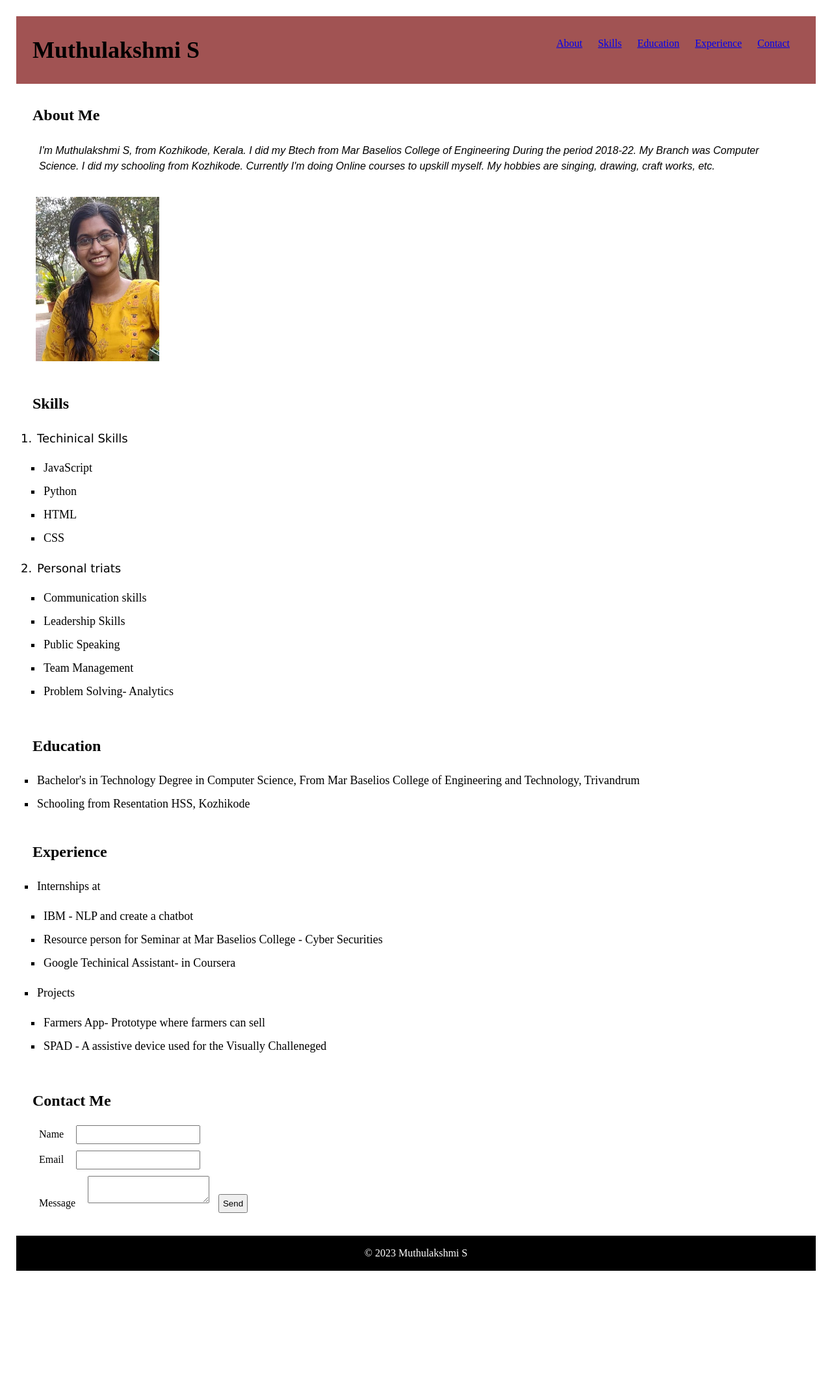
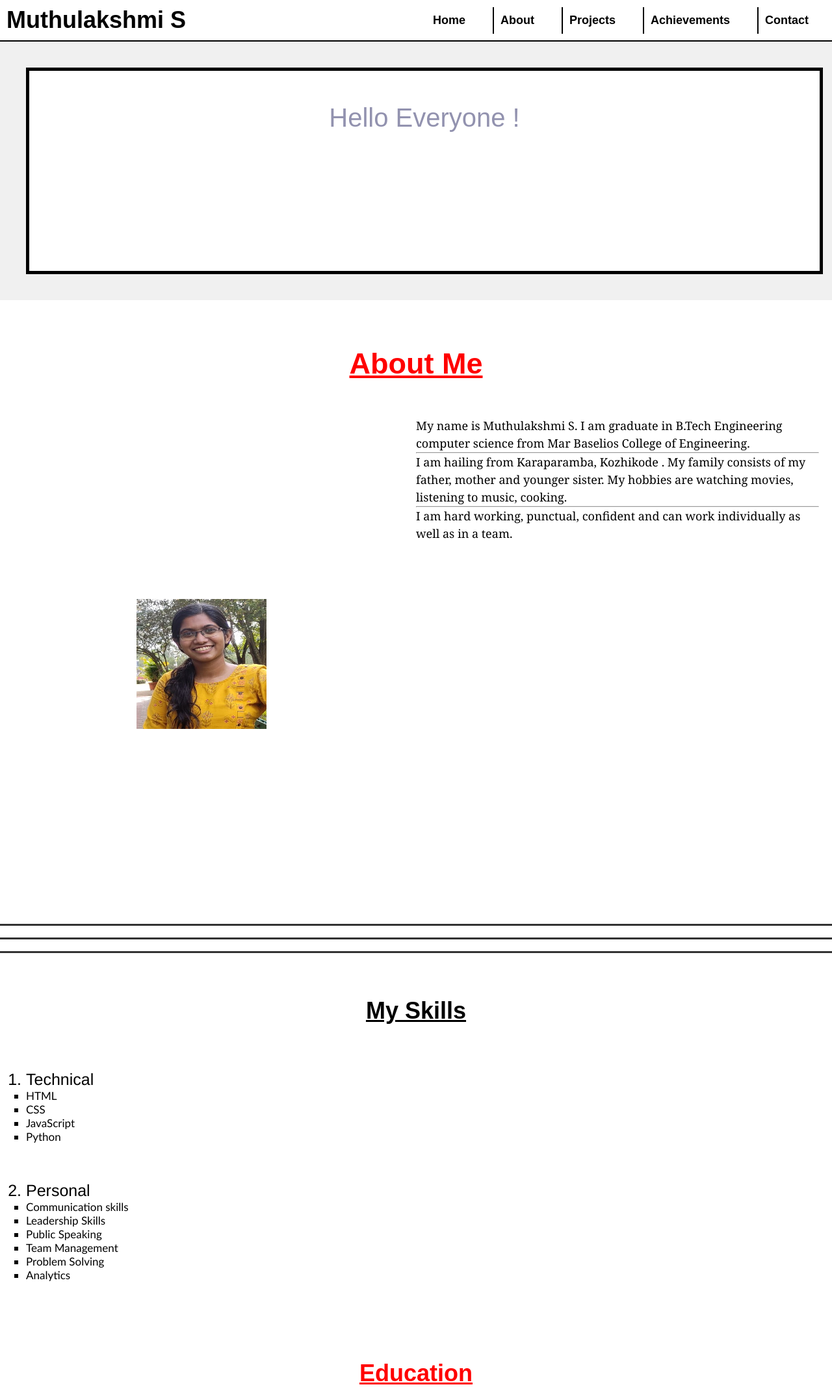
Before and after one commit to meera517/Assignment-ICT-Academy-Profile, a plain HTML site: page index.html in a window 1280 px wide. Shown: the top 2138 px of the page at 65% size. Before the commit the page ends 1981 px from the top, so only its background shows below. Drawn offline with Linux system fonts and the light colour scheme.

Commit message:
first commit

```diff
--- a/index.html
+++ b/index.html
@@ -1,93 +1,130 @@
 <!DOCTYPE html>
-<html>
+<html lang="en">
 <head>
     <meta charset="UTF-8">
-  <title>My Profile</title>
-  <link rel="stylesheet" type="text/css" href="style.css">
+    <title>About Me</title>
+    <link rel="stylesheet" href="style.css">
+    <style>
+        h   {color: rgb(146, 146, 175);font-size: 40px;}
+        </style>
 </head>
 <body>
     <header>
         <h1>Muthulakshmi S</h1>
         <nav>
+            <a href="#home">Home</a>
             <a href="#about">About</a>
-    <a href="#skills">Skills</a>
-    <a href="#education">Education</a>
-        <a href="#experience">Experience</a>
+            <a href="#projects">Projects</a>
+            <a href="#achievements">Achievements</a>
             <a href="#contact">Contact</a>
         </nav>
     </header>
-  <main>
+    <div class="hello">
+        <div class="p-box">
+            <h>Hello Everyone !</h>
+        </div>
+    </div>
+    <br></br>
+    <br></br>
     <section id="about">
-      <h2>About Me</h2>
-      <div class="Me">
-      <p> I'm Muthulakshmi S, from Kozhikode, Kerala. I did my Btech from Mar Baselios College of Engineering During the period 2018-22.
-        My Branch was Computer Science. I did my schooling from Kozhikode. Currently I'm doing Online courses to upskill myself.
-        My hobbies are singing, drawing, craft works, etc.
-      </p></div>
+        <h2><u>About Me</u></h2>
+        <br></br>
+        <div class="container">
+            <div class="left">
+              <img src="Cute Yellow Meera.jpeg" alt="Profile Picture" class="profile-pic">
+            </div>
+            <div class="right">
+              <p>My name is Muthulakshmi S. I am graduate in B.Tech Engineering computer science from Mar Baselios College of Engineering.</p>
+              <hr></hr>
+              <p>I am hailing from Karaparamba, Kozhikode . My family consists of my father, mother and younger sister. My hobbies are watching movies, listening to music, cooking.</p><hr></hr>
+              <p>I am hard working, punctual, confident and can work individually as well as in a team.</p>
+            </div>
 
-        <img src="Cute Yellow Meera.jpeg" alt="Image">
+          </div>
+          <hr style="height: 3px;px;border:none;color:#333;background-color:#333;"><br>
+          <hr style="height: 3px;px;border:none;color:#333;background-color:#333;"><br>
+          <hr style="height: 3px;px;border:none;color:#333;background-color:#333;"><br>
+    </section>
+    <section id="projects">
+        <h3>My Skills</h3>
+        <ol style="text-align: left;
+        padding: 50px 0;
+        list-style: number;
+        font-size: 25px;
+        padding: 20px 40px;
+        width: 200px;
+        font-family: 'Franklin Gothic Medium', 'Arial Narrow', Arial, sans-serif;">
+            <li>Technical</li>
+        <ul>
 
-
-    </section>
-    <section id="skills">
-      <h2>Skills</h2>
-        <ol>
-        <li>Techinical Skills</li>
-        <ul>
+            <li>HTML</li>
+            <li>CSS</li>
             <li>JavaScript</li>
             <li>Python</li>
-            <li> HTML </li>
-            <li> CSS</li>
+        </ul><br><br>
+        <li>Personal</li>
+        <ul>
+            <li>Communication skills</li>
+                <li>Leadership Skills</li>
+                <li>Public Speaking</li>
+                <li>Team Management</li>
+                <li>Problem Solving</li>
+                <li>Analytics </li>
         </ul>
-        <li>Personal triats</li>
-        <ul>
-            <li>Communication skills </li>
-            <li>Leadership Skills</li>
-            <li>Public Speaking </li>
-            <li> Team Management</li>
-            <li>Problem Solving- Analytics</li>
-        </ul>
-
         </ol>
     </section>
-    <section id="education">
-      <h2>Education</h2>
+
+    <section id="achievements">
+        <h4>Education</h4>
+
+            <ol style="text-align: left;
+            list-style: number;
+            font-size: 25px;
+            padding: 20px 40px;
+            width: 200px;
+            font-family: 'Franklin Gothic Medium', 'Arial Narrow', Arial, sans-serif;">
+                <li>College</li>
                 <ul>
-        <li>Bachelor's in Technology Degree in Computer Science, From Mar Baselios College of Engineering and Technology, Trivandrum</li>
-        <li>Schooling from Resentation HSS, Kozhikode</li>
+                    <li> July 2022</li>
+                    <li>Btech in Computer Science, Mar Baselios College of Engineering</li>
                 </ul>
+                <li> School</li>
+                <ul>
+                    <li> May 2018</li>
+                    <li> Presentation HSS, Kozhikode</li>
+                </ul>
+            </ol>
+        </div>
     </section>
-    <section id="experience">
-      <h2>Experience</h2>
-      <ul>
-        <li>Internships at </li>
-        <ol>
-            <li> IBM - NLP and create a chatbot</li>
-            <li> Resource person for Seminar at Mar Baselios College - Cyber Securities</li>
-            <li> Google Techinical Assistant- in Coursera </li>
-        </ol>
-        <li>Projects</li>
-        <ol>
-          <li>Farmers App- Prototype where farmers can sell</li>
-          <li>SPAD - A assistive device used for the Visually Challeneged</li>
-        </ol>
-      </ul>
-    </section>
+
     <section id="contact">
-      <h2>Contact Me</h2>
-      <form action="contact.html" class="con" >
-        <label for="name">Name</label>
-        <input type="text" id="name" name="name"><br>
-        <label for="email">Email</label>
-        <input type="email" id="email" name="email"><br>
-        <label for="message">Message</label>
-        <textarea id="message" name="message"></textarea>
-        <input type="submit" value="Send">
+        <h5>Contact</h5>
+        <form>
+            <label for="name">Name:</label>
+            <input type="text" id="name" name="name" required><br>
+            <label for="email">Email:</label>
+            <input type="text" id="email" name="email" required><br>
+            <label for="number">Number:</label>
+            <input type="text" id="number" name="number" required><br>
+            <label for="message">Message:</label>
+            <textarea id="message" name="message" required></textarea><br><br>
+            <input type="submit" value="Submit">
         </form>
     </section>
-  </main>
+
+    <section id="insta">
+        <nav>
+        <a href="#h">LinkedIn</a>
+        <a href="#at">Instagram</a>
+        <a href="#projects">Google</a>
+        <a href="#achievements">Facebook</a>
+</nav>
+    </section>
+    <form>
+        <input type="BUTTON" value="Back to top of page" onclick="window.location.href='#top'">
+       </form>
     <footer>
-    <p>&copy; 2023 Muthulakshmi S</p>
+        <h3>Copyright 2050 by nobody. All rights reserved.</h3>
     </footer>
 </body>
 </html>
--- a/style.css
+++ b/style.css
@@ -1,59 +1,275 @@
 * {
-    box-sizing: border-box;
-    margin: 5px;
-    padding: 5px;
-  }
-
-  img {
-    width: 200px;
-    height: auto;
-    margin:  10px;
-  }
-
-  .Me{
-    font-family: Arial, sans-serif;
-    font-weight: 200;
-    font-style: oblique;
-    font-size: medium;
+    margin: 0;
+    padding: 0;
   }
 
   body {
-
-    font-size: 16px;
-    line-height: 1.5;
+    margin: 0;
+    padding: 0;
+    font-family: Arial, sans-serif;
+  }
+  .p-box {
+    width: 90%;
+    background-color: rgb(255, 255, 255);
+    height: 13em;
+    border: 5px solid rgb(0, 0, 0);
+    padding: 50px;
+    margin: 20px;
   }
 
+  /* Header styling */
   header {
-    background-color: rgb(161, 83, 83);
-    color: black;
     display: flex;
     justify-content: space-between;
+    align-items: center;
+    border-bottom: 2px solid black;
+    padding: 10px;
+  }
+  h1 {
+    font-size: 36px;
+    font-weight: bold;
+    margin: 0;
+  }
+  nav {
+    display: flex;
+    justify-content: space-around;
+    align-items: center;
+    width: 50%;
+  }
+  nav a {
+    text-decoration: none;
+    color: black;
+    font-size: 18px;
+    font-weight: bold;
+    padding: 10px;
+    border-left: 2px solid black;
+  }
+  nav a:first-child {
+    border-left: none;
+  }
+  nav a:hover {
+    color: white;
+    background-color: black;
+  }
+
+  /* Hello section styling */
+  .hello {
+    background-color: #f0f0f0;
+    padding: 20px;
+    text-align: center;
+  }
+  .hello p {
+    margin: 0;
+    font-size: 24px;
+    font-weight: bold;
+  }
+  .about h2{
+    text-align: center;
+    color: red;
+    font-size: 45px;
+    text-decoration: ;
+
+  }
+
+  /* About section styling */
+  /* #about {
+    display: flex;
+    justify-content: space-around;
+    align-items: center;
+    padding: 50px 0; --> */
+
+  /*.about img {
+    width: 50px;
+    height: 50px;
+    border-radius: 50%;
+    margin-right: 50px;
+  }
+  .about p {
+    font-size: 10x;
+    line-height: 1.5;
+  }*/
+  h2{
+    text-align: center;
+    color: red;
+    font-size: 45px;
+
+  }
+
+  /* Skills section styling */
+  #projects {
+    text-align: center;
+    padding: 50px 0;
+    list-style: square;
+  }
+  #projects h3 {
+    font-size: 36px;
+    font-weight: bold;
+    margin-bottom: 50px;
+    text-decoration: underline;
+  }
+    ul li {
+    list-style: square;
+    padding: 40;
+    margin: 40;
+    align-items: left;
+    font-size: 17px;
+    font-family:'Gill Sans', 'Gill Sans MT', Calibri, 'Trebuchet MS', sans-serif
+    }
+
+
+  /* Education section styling */
+  #achievements {
+    text-align: left;
+    padding: 50px 0;
+  }
+  #achievements h4 {
+    font-size: 36px;
+    font-weight: bold;
+    margin-bottom: 50px;
+    text-decoration: underline;
+    color:red;
+    text-align: center;
+  }
+  /*.education ul {
+    list-style: none;
+    padding: 0;
+    margin: 0;
+    display: flex;
+    justify-content: space-around;
+    align-items: center;*/
+
+  .education ul li {
+    font-size: 24px;
+  }
+
+  /* Contact section styling */
+  #contact {
+    text-align: center;
+    padding: 50px 0;
+  }
+  #contact h5 {
+    font-size: 36px;
+    font-weight: bold;
+    margin-bottom: 50px;
+    text-decoration: underline;
+  }
+  /*form {
+    display: flex;
+    flex-direction: column;
+    justify-content: space-around;
+    align-items: center;
+  }*/
+  label {
+    font-size: 25px;
+  }
+  input[type="text"], textarea {
+    width: 100;
+    padding: 10px;
+    margin-bottom: 20px;
+    font-size: 18px;
+    border-radius: 5px;
+    border: none;
+    box-shadow: 1px 1px 1px 1px #ccc;
+  }
+  input[type="submit"] {
+    background-color: black;
+    color: white;
+      width: 30%;
+    font-size: 24px;
+    padding: 10px;
+    border: none;
+    border-radius: 5px;
+    margin-bottom: 20px;
+    cursor: pointer;
+    transition: background-color 0.3s ease-in-out;
+  }
+  input[type="submit"]:hover {
+    background-color: white;
+    color: black;
+  }
+
+  /* Footer styling */
+  footer {
+    background-color: black;
+    color: white;
+    text-align: center;
     padding: 20px;
   }
-
-  h1 {
-    font-size: 36px;
-    margin: 0;
+  footer a {
+    text-decoration: none;
+    color: white;
+    font-size: 24px;
+    margin: 0 10px;
   }
 
-  ol li {
-    padding: 2px;
-    list-style-type: numbers;
-    font-family: 'Lucida Sans', 'Lucida Sans Regular', 'Lucida Grande', 'Lucida Sans Unicode', Geneva, Verdana, sans-serif;
-    font-size: Large;
+  /* Back to top button */
+  #back-to-top {
+    position: fixed;
+    bottom: 20px;
+    right: 20px;
+    width: 50px;
+    height: 50px;
+    background-color: black;
+    color: white;
+    text-align: center;
+    line-height: 50px;
+    font-size: 24px;
+    border-radius: 50%;
+    cursor: pointer;
+    transition: background-color 0.3s ease-in-out;
+  }
+  #back-to-top:hover {
+    background-color: white;
+    color: black;
+  }
 
-}
-ul li{
-  padding: 2px;
-  list-style-type: square;
-  font-family:'Times New Roman', Times, serif;
-  font-size:large;
-
-}
+  /*h2{
+    text-align: center;
+    font-style: oblique;
+  }
+  /*Footer for copyright*/
 
   footer {
     background-color: black;
     color: white;
+    height: 1.5em;
+    margin-top: 58%;
     text-align: center;
+  }
+  #insta{
+    display: flex;
+    justify-content: space-around;
+    align-items: center;
+    width: 50%;
 
-}
+  }
+
+  .container {
+    display: flex;
+    height: 100vh;
+  }
+
+  .left {
+    flex: 1;
+    display: flex;
+    justify-content: center;
+    align-items: center;
+
+  }
+
+  .profile-pic {
+    width: 200px;
+    height: 200px;
+
+  }
+
+  .right {
+    flex: 1;
+    padding: 20px;
+  }
+
+  p {
+    font-size: 18px;
+    line-height: 1.5;
+    font-family: Cambria, Cochin, Georgia, Times, 'Times New Roman', serif;
+  }
```
Lines whose indentation alone changed are shown as unchanged.
